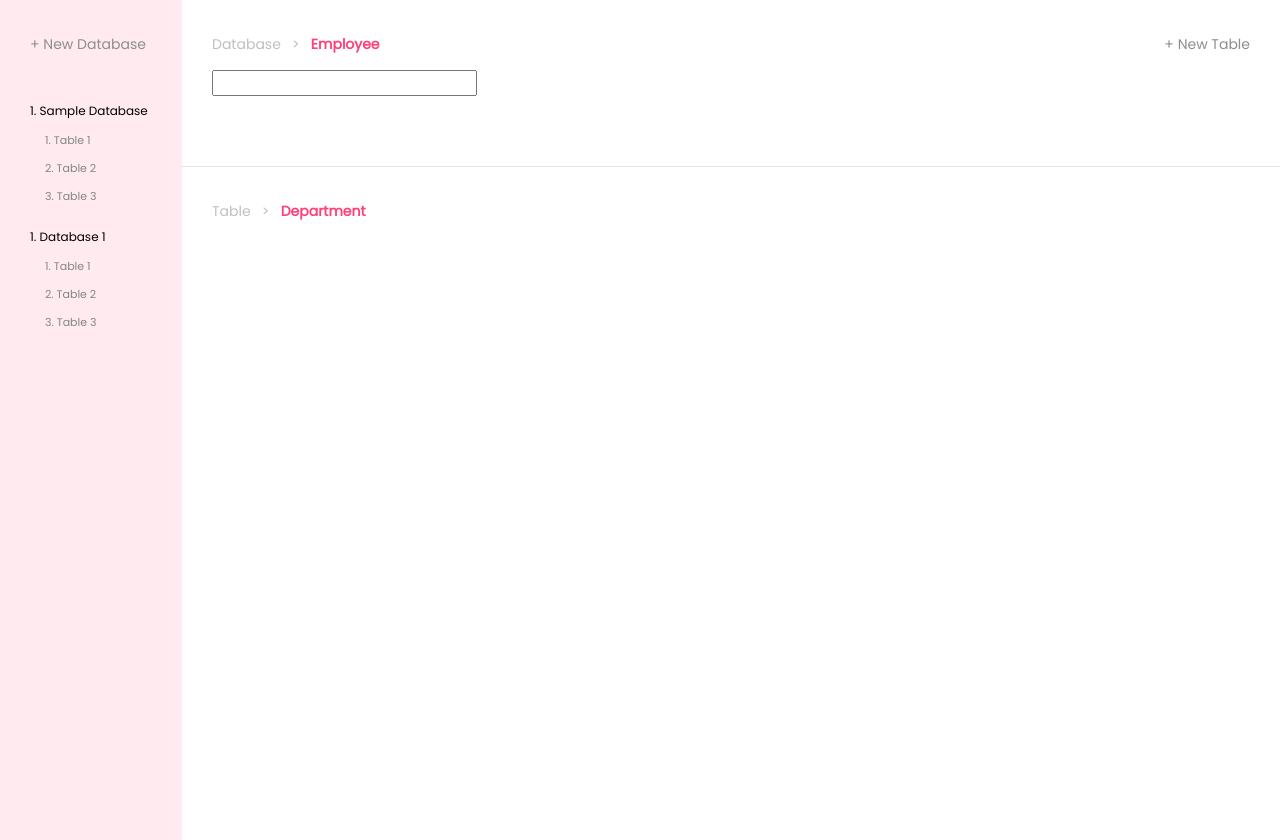
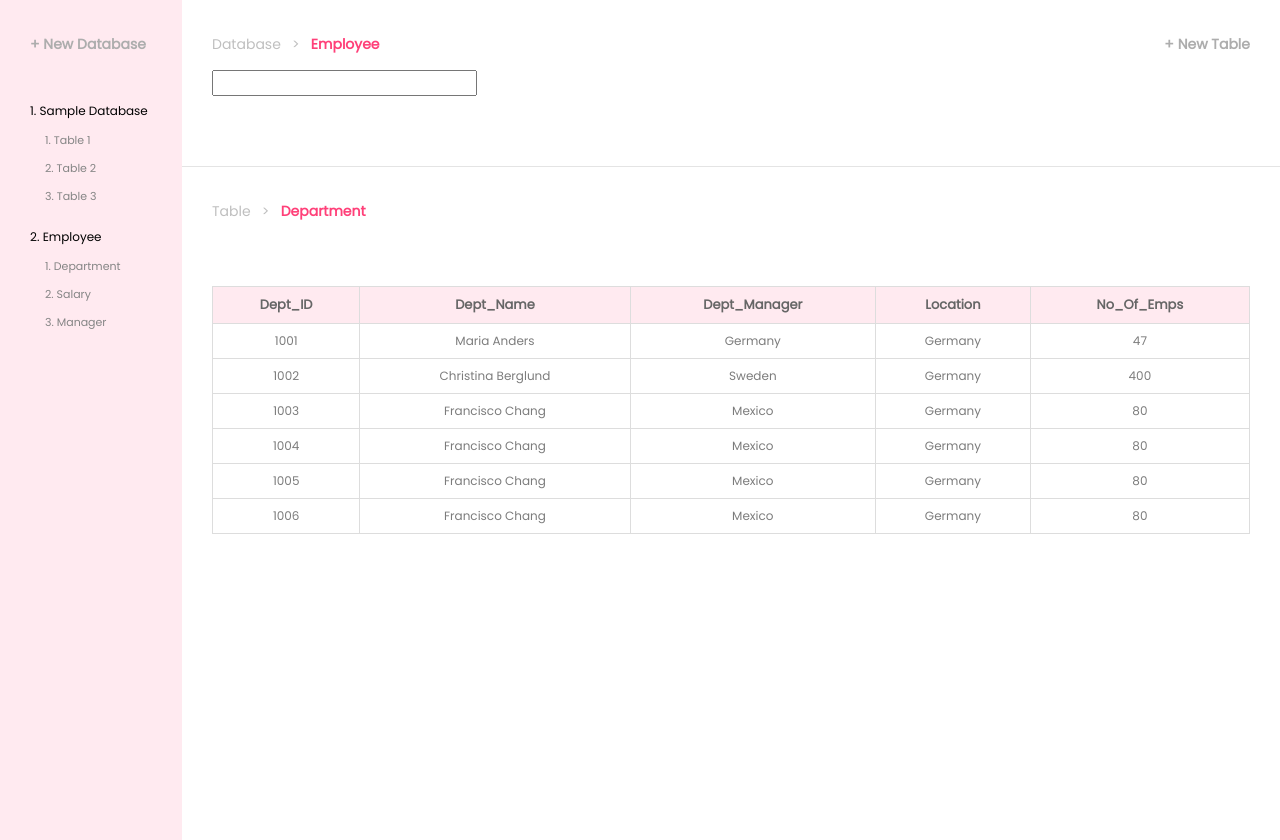
Before and after one commit to divyanshi-agr/sql-editor, a React (Create React App) app: page / in a window 1280 px wide. Built offline with nearby package versions, Linux system fonts and the light colour scheme.

Commit message:
Add table and dialog boxes

```diff
--- a/package.json
+++ b/package.json
@@ -3,6 +3,7 @@
   "version": "0.1.0",
   "private": true,
   "dependencies": {
+    "@material-ui/core": "^4.11.3",
     "@testing-library/jest-dom": "^5.11.4",
     "@testing-library/react": "^11.1.0",
     "@testing-library/user-event": "^12.1.10",
--- /dev/null
+++ b/src/Components/Dialog/Dialog.js
@@ -0,0 +1,46 @@
+import React from "react";
+import Button from "@material-ui/core/Button";
+import TextField from "@material-ui/core/TextField";
+import Dialog from "@material-ui/core/Dialog";
+import DialogActions from "@material-ui/core/DialogActions";
+import DialogContent from "@material-ui/core/DialogContent";
+import DialogContentText from "@material-ui/core/DialogContentText";
+import DialogTitle from "@material-ui/core/DialogTitle";
+
+export default function FormDialog({ open, setOpen }) {
+  const handleClose = () => {
+    setOpen(false);
+  };
+
+  return (
+    <div>
+      <Dialog
+        open={open}
+        onClose={handleClose}
+        aria-labelledby="form-dialog-title"
+      >
+        <DialogContent>
+          <DialogContentText style={{ fontSize: "16px", fontWeight: "bold" }}>
+            Enter a name for the new database.
+          </DialogContentText>
+          <TextField
+            autoFocus
+            margin="dense"
+            id="name"
+            label="Name"
+            type="text"
+            fullWidth
+          />
+        </DialogContent>
+        <DialogActions>
+          <Button onClick={handleClose} color="primary">
+            Cancel
+          </Button>
+          <Button onClick={handleClose} color="primary">
+            Add
+          </Button>
+        </DialogActions>
+      </Dialog>
+    </div>
+  );
+}
--- a/src/Components/Sidebar/Sidebar.css
+++ b/src/Components/Sidebar/Sidebar.css
@@ -23,3 +23,15 @@
   color: #858585;
   margin-left: 15px;
 }
+
+.db_button {
+  color: #adadad;
+  margin-bottom: 35px;
+  font-size: 14px;
+  cursor: pointer;
+  font-weight: 600;
+}
+
+.db_button:active {
+  color: #8d8d8d;
+}
--- a/src/Components/Sidebar/Sidebar.js
+++ b/src/Components/Sidebar/Sidebar.js
@@ -1,37 +1,40 @@
-import React from "react";
+import React, { useState } from "react";
 import "./Sidebar.css";
+import Dialog from "./../Dialog/Dialog";
 
-function Sidebar() {
+function Sidebar({ data }) {
+  const [openDialog, setOpenDialog] = useState(false);
+
+  const addDatabase = () => {
+    setOpenDialog(true);
+  };
+
   return (
     <div className="sidebar">
-      <p
-        style={{
-          color: "#8E8E8E",
-          marginBottom: "35px",
-          fontSize: "14px",
-          //fontWeight: "bold",
-        }}
-      >
+      <p className="db_button" onClick={addDatabase}>
         + New Database
       </p>
 
-      <div className="sidebar__tree">
-        <p>1. Sample Database</p>
-        <div className="sidebar__subtree">
-          <p>1. Table 1</p>
-          <p>2. Table 2</p>
-          <p>3. Table 3</p>
-        </div>
-      </div>
+      {data.map((db, i) => {
+        return (
+          <div className="sidebar__tree">
+            <p>
+              {i + 1}. {db.db_name}
+            </p>
+            <div className="sidebar__subtree">
+              {db["tables"].map((table, i) => {
+                return (
+                  <p>
+                    {i + 1}. {table}
+                  </p>
+                );
+              })}
+            </div>
+          </div>
+        );
+      })}
 
-      <div className="sidebar__tree">
-        <p>1. Database 1</p>
-        <div className="sidebar__subtree">
-          <p>1. Table 1</p>
-          <p>2. Table 2</p>
-          <p>3. Table 3</p>
-        </div>
-      </div>
+      <Dialog open={openDialog} setOpen={setOpenDialog} />
     </div>
   );
 }
--- /dev/null
+++ b/src/Components/Table/Table.css
@@ -0,0 +1,25 @@
+.table > table {
+  font-family: Arial, Helvetica, sans-serif;
+  border-collapse: collapse;
+  width: 100%;
+  margin-top: 50px;
+  font-size: 12px;
+}
+
+.table > table td,
+.table > table th {
+  border: 1px solid #ddd;
+  padding: 8px;
+  text-align: center;
+}
+
+.table > table th {
+  padding-top: 12px 0;
+  color: rgb(102, 102, 102);
+  font-size: 13px;
+  background-color: #ffeaf0;
+}
+
+.table > table td {
+  color: rgb(124, 124, 124);
+}
--- /dev/null
+++ b/src/Components/Table/Table.js
@@ -0,0 +1,62 @@
+import React from "react";
+import "./Table.css";
+
+function Table() {
+  return (
+    <div className="table">
+      <table>
+        <tr>
+          <th>Dept_ID</th>
+          <th>Dept_Name</th>
+          <th>Dept_Manager</th>
+          <th>Location</th>
+          <th>No_Of_Emps</th>
+        </tr>
+        <tr>
+          <td>1001</td>
+          <td>Maria Anders</td>
+          <td>Germany</td>
+          <td>Germany</td>
+          <td>47</td>
+        </tr>
+        <tr>
+          <td>1002</td>
+          <td>Christina Berglund</td>
+          <td>Sweden</td>
+          <td>Germany</td>
+          <td>400</td>
+        </tr>
+        <tr>
+          <td>1003</td>
+          <td>Francisco Chang</td>
+          <td>Mexico</td>
+          <td>Germany</td>
+          <td>80</td>
+        </tr>
+        <tr>
+          <td>1004</td>
+          <td>Francisco Chang</td>
+          <td>Mexico</td>
+          <td>Germany</td>
+          <td>80</td>
+        </tr>
+        <tr>
+          <td>1005</td>
+          <td>Francisco Chang</td>
+          <td>Mexico</td>
+          <td>Germany</td>
+          <td>80</td>
+        </tr>
+        <tr>
+          <td>1006</td>
+          <td>Francisco Chang</td>
+          <td>Mexico</td>
+          <td>Germany</td>
+          <td>80</td>
+        </tr>
+      </table>
+    </div>
+  );
+}
+
+export default Table;
--- a/src/Pages/Editor/Editor.css
+++ b/src/Pages/Editor/Editor.css
@@ -34,4 +34,21 @@
 
 .editor__bottomTable {
   padding: 20px 30px;
+  display: flex;
+  flex-direction: column;
 }
+
+.tabname {
+  color: #ff4079;
+  font-weight: 600;
+}
+
+.table_button {
+  color: #adadad;
+  cursor: pointer;
+  font-weight: 600;
+}
+
+.table_button:active {
+  color: #8d8d8d;
+}
--- a/src/Pages/Editor/Editor.js
+++ b/src/Pages/Editor/Editor.js
@@ -1,22 +1,41 @@
-import React from "react";
+import React, { useState } from "react";
 import "./Editor.css";
 import Sidebar from "./../../Components/Sidebar/Sidebar";
+import Table from "./../../Components/Table/Table";
+import Dialog from "./../../Components/Dialog/Dialog";
 
 function Editor() {
+  const tempData = [
+    {
+      db_name: "Sample Database",
+      tables: ["Table 1", "Table 2", "Table 3"],
+    },
+    {
+      db_name: "Employee",
+      tables: ["Department", "Salary", "Manager"],
+    },
+  ];
+  const [data, setData] = useState(tempData);
+  const [openDialog, setOpenDialog] = useState(false);
+
+  const addTable = () => {
+    setOpenDialog(true);
+  };
+
   return (
     <div className="editor">
-      <Sidebar />
+      <Sidebar data={data} />
 
       <div className="editor__right">
         <div className="editor__top">
           <div className="editor__topHeader">
             <p style={{ color: "#BFBFBF" }}>
               Database &nbsp; &gt; &nbsp;{" "}
-              <span style={{ color: "#FF4079", fontWeight: "600" }}>
-                Employee
-              </span>
+              <span className="tabname">Employee</span>
             </p>
-            <p style={{ color: "#8E8E8E" }}>+ New Table</p>
+            <p className="table_button" onClick={addTable}>
+              + New Table
+            </p>
           </div>
 
           <input type="text"></input>
@@ -27,14 +46,16 @@ function Editor() {
             <div className="editor__topHeader">
               <p style={{ color: "#BFBFBF" }}>
                 Table &nbsp; &gt; &nbsp;{" "}
-                <span style={{ color: "#FF4079", fontWeight: "600" }}>
-                  Department
-                </span>
+                <span className="tabname">Department</span>
               </p>
             </div>
+
+            <Table />
           </div>
         </div>
       </div>
+
+      <Dialog open={openDialog} setOpen={setOpenDialog} />
     </div>
   );
 }
```
Also changed, not shown: 2 other files (tests, documents, lock files or other folders).
